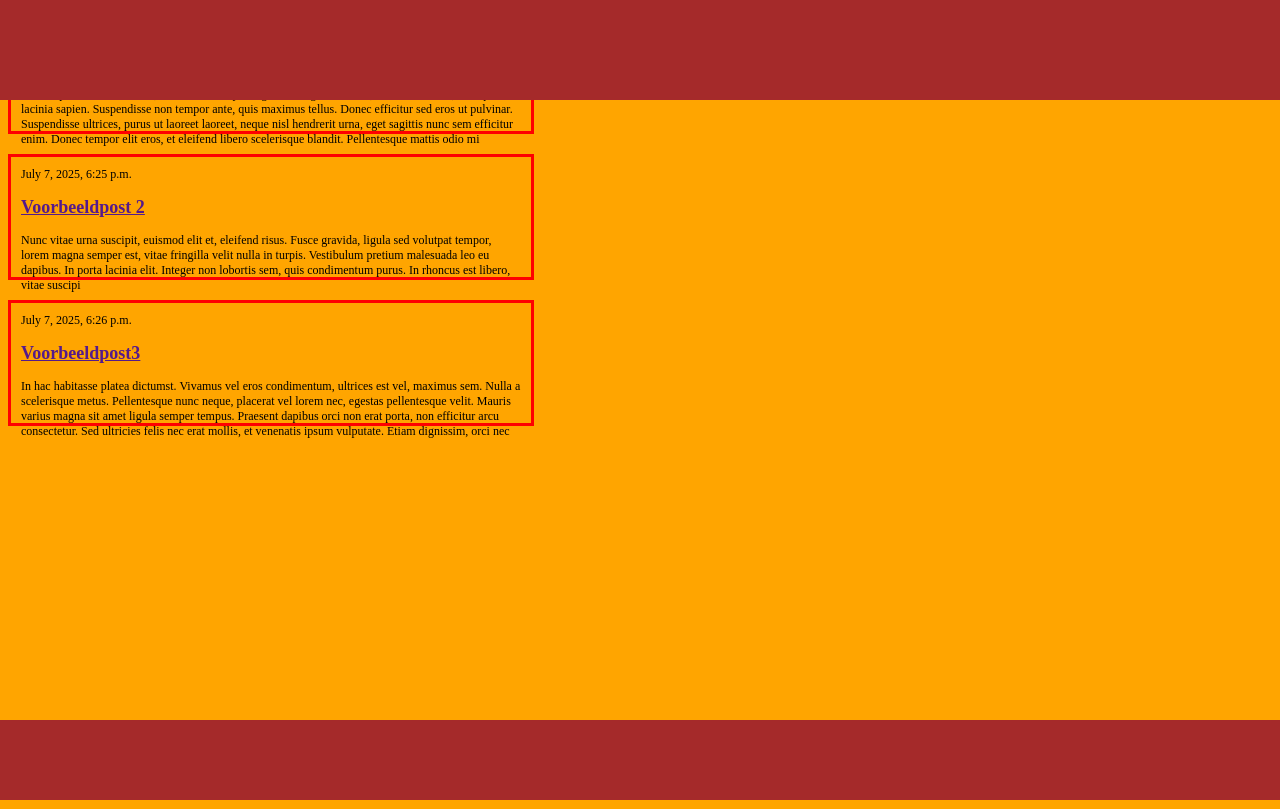
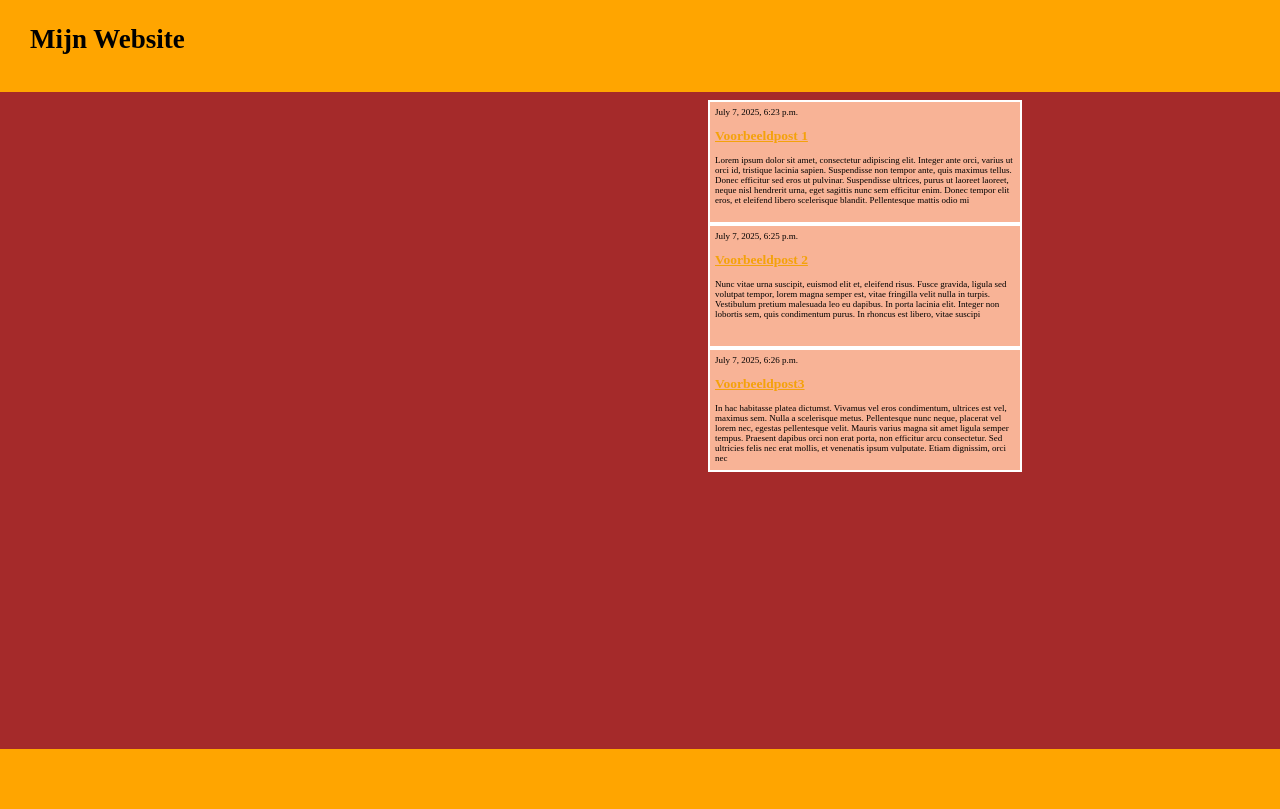
Before and after one commit to basarnold/testDjango, a Django app: page / in a window 1280 px wide; the page is wider, and only the part inside the window is pictured. Run offline with Django 4.2, Linux system fonts and the light colour scheme; data comes from the database, SQL or seed files in the repository.

Commit message:
Nieuwe stijlen toegevoegd

```diff
--- a/mysite/blog/static/css/stijl.css
+++ b/mysite/blog/static/css/stijl.css
@@ -1,25 +1,40 @@
 
 body{
-    background-color: orange;
+    background-color: brown;
     color: black;
 }
+
+
 
 header{
        top:0px;
        left:0px;
-       position:absolute;
-       width:100%;
-       height:100px;
-       background-color: brown;
+       font-size:16px;
+       font-size:18px;
+       color:black;
+       margin-top:-8px;
+       margin-bottom:8px;
+       margin-left:-8px;
+       padding-left:30px;
+       padding-top:2px;
+       width:110%;
+       height:90px;
+       background-color: #FFA500;
 }
 
 article{
-    height:100px;
-    width:500px;
-    margin-bottom:20px;
-    border: 3px solid red;
-    padding:10px;
-    font-size: 12px;
+
+
+
+
+    height:110px;
+    width: 300px;
+    margin-left:700px;
+    background-color:rgb(248, 179, 150);
+    margin-top:0px;
+    border: 2px solid white;
+    padding:5px;
+    font-size: 9px;
 }
 
 footer{
@@ -27,6 +42,12 @@ footer{
        bottom:0px;
        left:0px;
        width:100%;
-       height:80px;
-       background-color: brown;
+       height: 60px;
+       background-color: #FFA500;
+       margin-top:25px;
+       margin-bottom:-9px;
+
 }
+
+h2 a{color:hsl(39, 91%, 50%);
+}
--- a/mysite/blog/templates/blog/post_list.html
+++ b/mysite/blog/templates/blog/post_list.html
@@ -5,17 +5,14 @@
 <head>
 
 <meta charset="utf-8">
-<Bootstrap CSS
- <link href="https://cdn.jsdelivr.net/npm/bootstrap@5.1.3/dist/css/bootstrap.min.css"
-rel="stylesheet"
-integrity="sha384-1BmE4kWBq78iYhFldvKuhfTAU6auU8tT94WrHftjDbrCEXSU1oBoqyl2QvZ6jIW3"
-crossorigin="anonymous">
+
 <link rel="stylesheet" href="{% static 'css/stijl.css' %}">
 <title></title>
 </head>
 
 <body>
     <header>
+        <h2>Mijn Website</h2>
    </header>
     {% block content %}
     {% for post in posts %}
--- a/mysite/mysite/settings.py
+++ b/mysite/mysite/settings.py
@@ -119,7 +119,7 @@ USE_TZ = True
 # Static files (CSS, JavaScript, Images)
 # https://docs.djangoproject.com/en/4.2/howto/static-files/
 
-STATIC_URL = 'static/'
+STATIC_URL = '/static/'
 
 # Default primary key field type
 # https://docs.djangoproject.com/en/4.2/ref/settings/#default-auto-field
```
